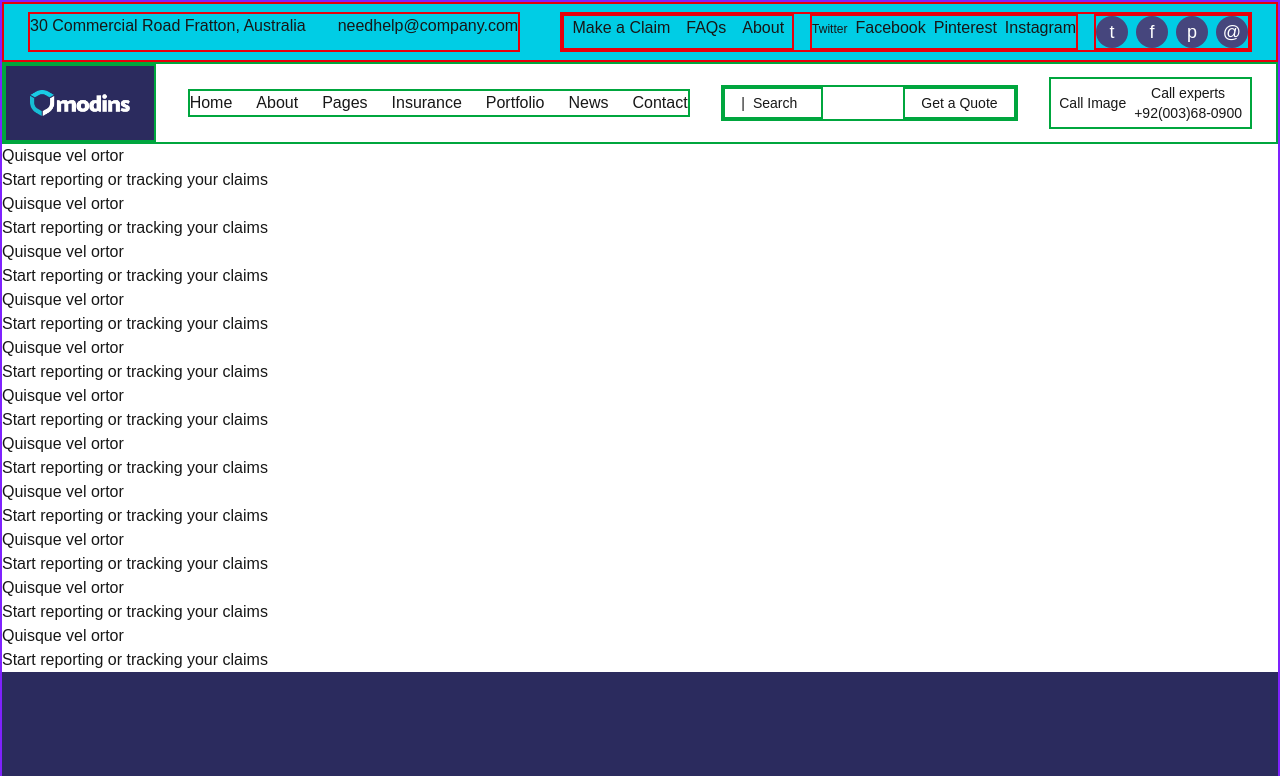
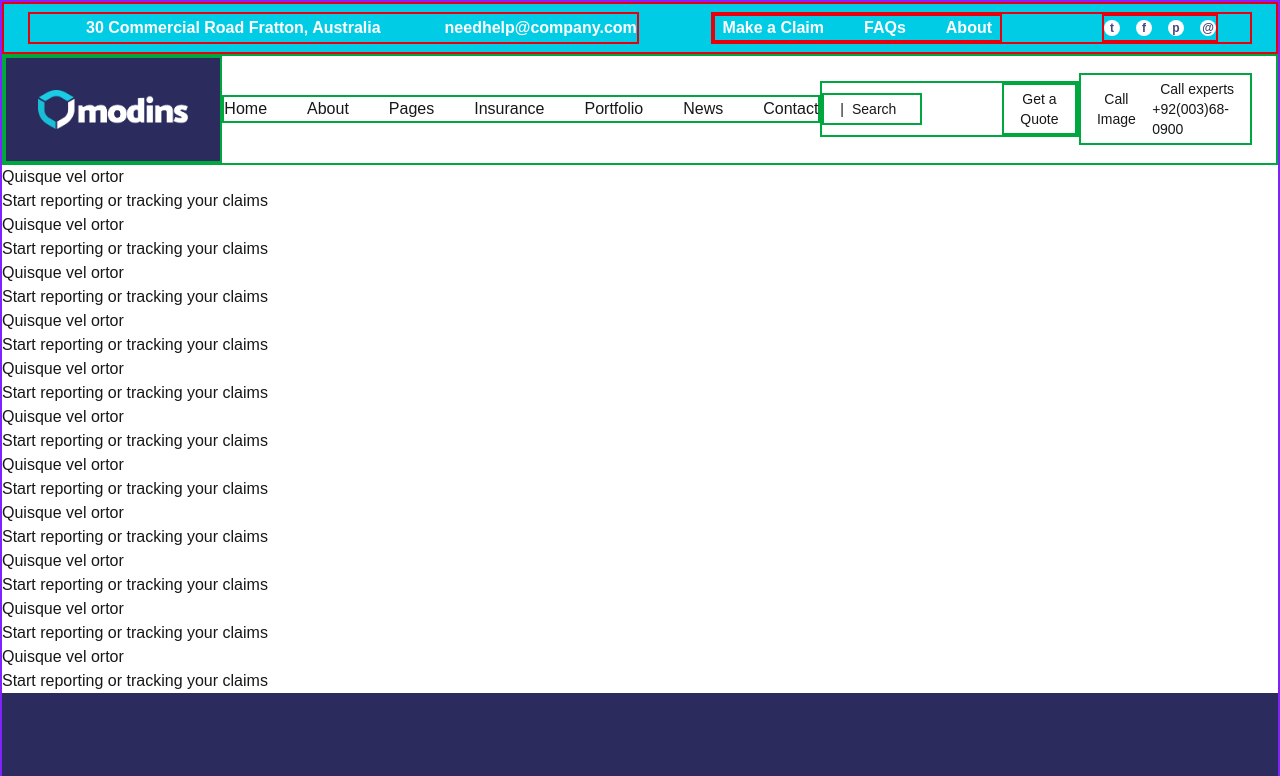
Before and after one commit to eusoncode/insure, a Next.js app in the folder frontend/: page / in a window 1280 px wide. Shown: the top 776 px of the page. Built offline with nearby package versions, Linux system fonts and the light colour scheme.

Commit message:
Edited the navigation

```diff
--- a/frontend/src/components/navigation_section/navigation.tsx
+++ b/frontend/src/components/navigation_section/navigation.tsx
@@ -6,17 +6,17 @@ export default function Navigation() {
   return (
     <section className="flex flex-col">
       {/* First Navigation bar*/}
-      <div className="flex flex-row justify-between align-center py-2 px-6 bg-base-didi border-2 border-red-600">
-        <ul className="flex flex-row border-2 border-red-600">
-          <li className="">
+      <div className="flex flex-row justify-between align-center space-x-8 py-2 px-6 bg-base-didi border-2 border-red-600">
+        <ul className="flex flex-row pl-14 border-2 border-red-600">
+          <li className="flex items-center font-bold text-white">
             <a href="#">30 Commercial Road Fratton, Australia</a>
           </li>
-          <li className="pl-8">
+          <li className="flex items-center font-bold text-white pl-16">
             <a href="mailto:needhelp@company.com">needhelp@company.com</a>
           </li>
         </ul>
-        <div className="flex flex-row border-2 border-red-600 gap-4">
-          <ul className="flex flex-row px-2 space-x-4 border-2 border-red-600">
+        <div className="flex flex-row pr-8 gap-25 border-2 border-red-600">
+          <ul className="flex flex-row justify-evenly items-center px-2 text-white font-bold space-x-10 border-2 border-red-600">
             <li>
               <a href="#">Make a Claim</a>
             </li>
@@ -27,32 +27,17 @@ export default function Navigation() {
               <a href="#">About</a>
             </li>
           </ul>
-          <div className="flex flex-row space-x-2 border-2 border-red-600">
-            <a href="https://twitter.com">
-              <span className="text-xs">Twitter</span>
-            </a>
-            <a href="https://facebook.com">
-              <span className="">Facebook</span>
-            </a>
-            <a href="https://pinterest.com">
-              <span className="">Pinterest</span>
-            </a>
-            <a href="https://instagram.com">
-              <span className="">Instagram</span>
-            </a>
-          </div>
-
-          <div className="flex flex-row space-x-2 border-2 border-red-600">
-            <div className="flex justify-center items-center text-lg text-white border-1 rounded-4xl w-8 h-8 bg-socials-gray border-transparent">
+          <div className="flex flex-row justify-center items-center space-x-4 border-2 border-red-600">
+            <div className="flex justify-center font-bold items-center text-xs text-socials-gray border-1 rounded-4xl w-4 h-4 bg-white border-transparent">
               t
             </div>
-            <div className="flex justify-center items-center text-lg text-white border-1 rounded-4xl w-8 h-8 bg-socials-gray border-transparent">
+            <div className="flex justify-center font-bold items-center text-xs text-socials-gray border-1 rounded-4xl w-4 h-4 bg-white border-transparent">
               f
             </div>
-            <div className="flex justify-center items-center text-lg text-white border-1 rounded-4xl w-8 h-8 bg-socials-gray border-transparent">
+            <div className="flex justify-center font-bold items-center text-xs text-socials-gray border-1 rounded-4xl w-4 h-4 bg-white border-transparent">
               p
             </div>
-            <div className="flex justify-center items-center text-lg text-white border-1 rounded-4xl w-8 h-8 bg-socials-gray border-transparent">
+            <div className="flex justify-center font-bold items-center text-xs text-socials-gray border-1 rounded-4xl w-4 h-4 bg-white border-transparent">
               @
             </div>
           </div>
@@ -64,15 +49,15 @@ export default function Navigation() {
         <div>
           <CustomLink
             href="/home"
-            className="flex max-w-3xs p-6 max-h-screen bg-custom-blue border-2 border-green-600"
+            className="flex max-w-3xs p-8 max-h-screen bg-custom-blue border-2 border-green-600"
           >
-            <Image src={logo} alt="logo" priority width={100} />
+            <Image src={logo} alt="logo" priority width={700} />
           </CustomLink>
         </div>
 
         {/* Navigation Links */}
         <div className="flex items-center gap-6 border-2 border-green-600">
-          <nav className="flex items-center gap-6">
+          <nav className="flex items-center gap-10">
             <CustomLink href="/home">Home</CustomLink>
             <CustomLink href="/about">About</CustomLink>
             <CustomLink href="/pages">Pages</CustomLink>
```
